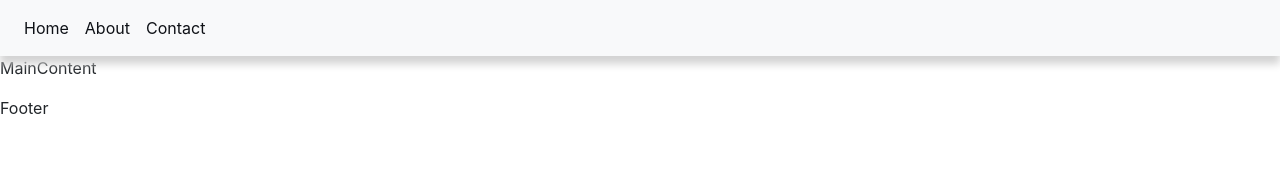
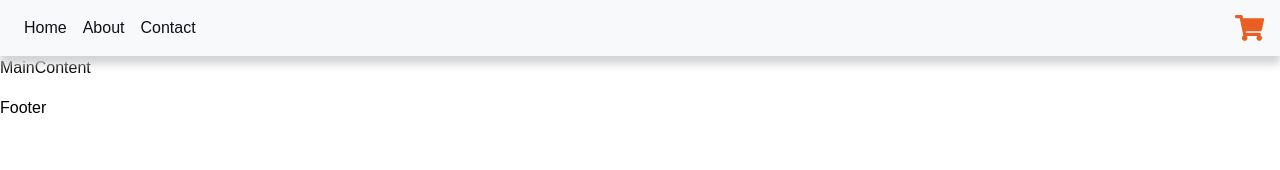
Before and after one commit to transformerjnm/Georgia-Gifts-React, a React (Create React App) app: page / in a window 1280 px wide. Shown: the top 170 px of the page. Built offline with nearby package versions, Linux system fonts and the light colour scheme.

Commit message:
font awseomse setup

```diff
--- a/package.json
+++ b/package.json
@@ -4,6 +4,9 @@
   "private": true,
   "dependencies": {
     "@fortawesome/fontawesome-free": "^5.14.0",
+    "@fortawesome/fontawesome-svg-core": "^1.2.30",
+    "@fortawesome/free-solid-svg-icons": "^5.14.0",
+    "@fortawesome/react-fontawesome": "^0.1.11",
     "@testing-library/jest-dom": "^4.2.4",
     "@testing-library/react": "^9.3.2",
     "@testing-library/user-event": "^7.1.2",
--- a/src/App.scss
+++ b/src/App.scss
@@ -0,0 +1,30 @@
+@import './assets/assets.module.scss';
+body {
+    font-family: var(--reading-font);
+    color: var(--text-color);
+    font-size: var(--font0);
+}
+h1{
+    font-size: var(--font3);
+}
+h2{
+    font-size: var(--font2);
+}
+h1, h2, h4 {
+    color: var(--accent-color);
+    font-family: var(--header-font);
+}
+p {
+    font-size: var(--font1);
+}
+a, a:visited, i {
+    color: var(--text-color);
+    transition: all .15s ease-in-out;
+}
+a:hover, a:focus {
+    color: var(--accent-color);
+    transform: scale(1.05);
+}
+i:hover, i:focus {
+    transform: scale(1.2);
+}
--- a/src/container/header/nav/Navigation.js
+++ b/src/container/header/nav/Navigation.js
@@ -3,12 +3,13 @@ import {
     Collapse,
     Navbar,
     NavbarToggler,
-    NavbarBrand,
     Nav,
     NavItem,
-    NavLink,
-    NavbarText
+    NavLink
   } from 'reactstrap';
+
+  import { FontAwesomeIcon } from '@fortawesome/react-fontawesome';
+  import { faShoppingCart } from '@fortawesome/free-solid-svg-icons';
   import styles from './nav.module.scss';
 
 
@@ -33,7 +34,7 @@ const Navigation = () => {
               <NavLink  className={styles.navLink} href="#">Contact</NavLink>
             </NavItem>
           </Nav>
-          <a href="cart.html"> <i className="fa fa-shopping-cart" aria-hidden="true" aria-label="shopping cart image to open shopping cart"></i> </a>
+          <FontAwesomeIcon icon={faShoppingCart} className={styles.cart}/>
         </Collapse>
       </Navbar>
 
--- a/src/container/header/nav/nav.module.scss
+++ b/src/container/header/nav/nav.module.scss
@@ -5,10 +5,12 @@ nav {
     background-color: $off-white;
     box-shadow: 0 .5rem .5rem  lightgrey;
 }
-
-.fa-shopping-cart{
-    font-size: $font1;
+.cart{
+    font-size: $font1 ;
     color: $accent-color;
+    &:hover, &:focus {
+        transform: scale(1.2);
+    }
 }
 .navLink {
     color: $text-color !important;
@@ -18,7 +20,3 @@ nav {
         transform: scale(1.05) ;
     }
 }
-
-i:hover, i:focus {
-    transform: scale(1.2);
-}
```
Also changed, not shown: 1 other file (tests, documents, lock files or other folders).
